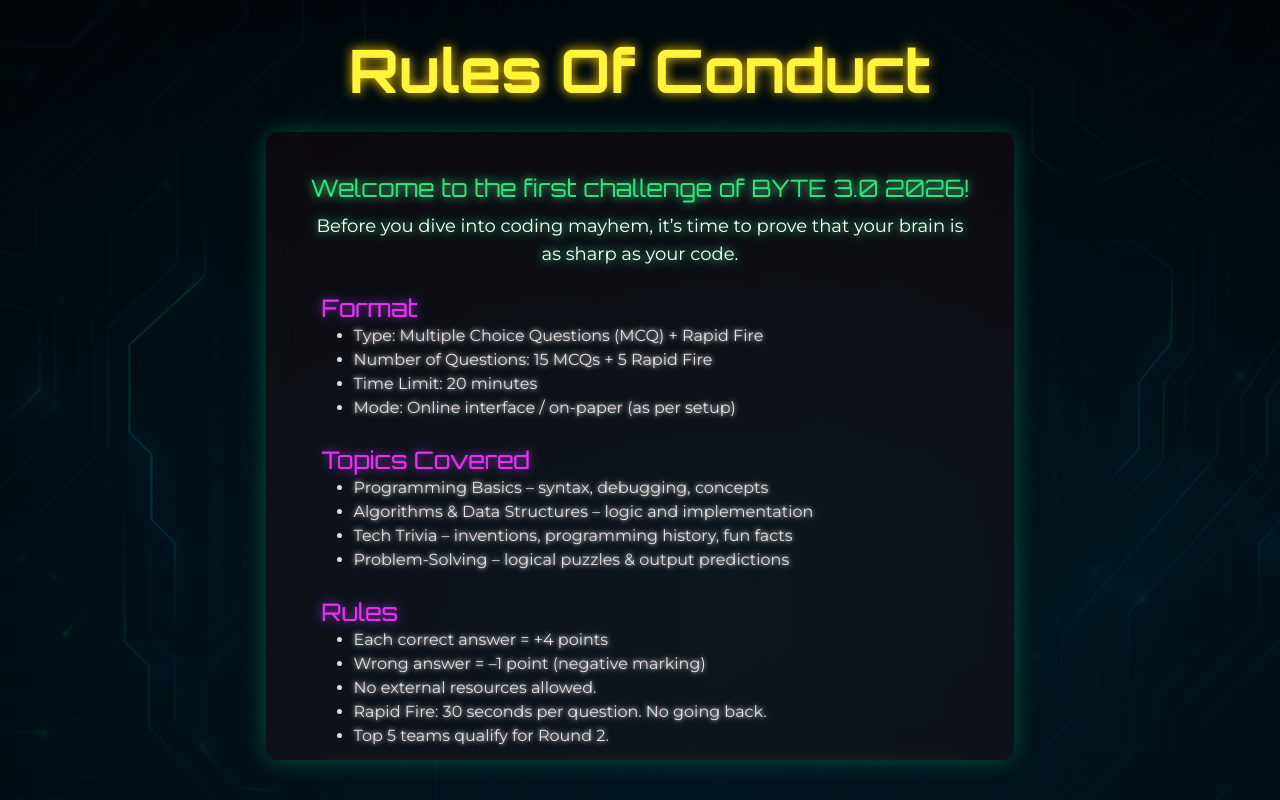
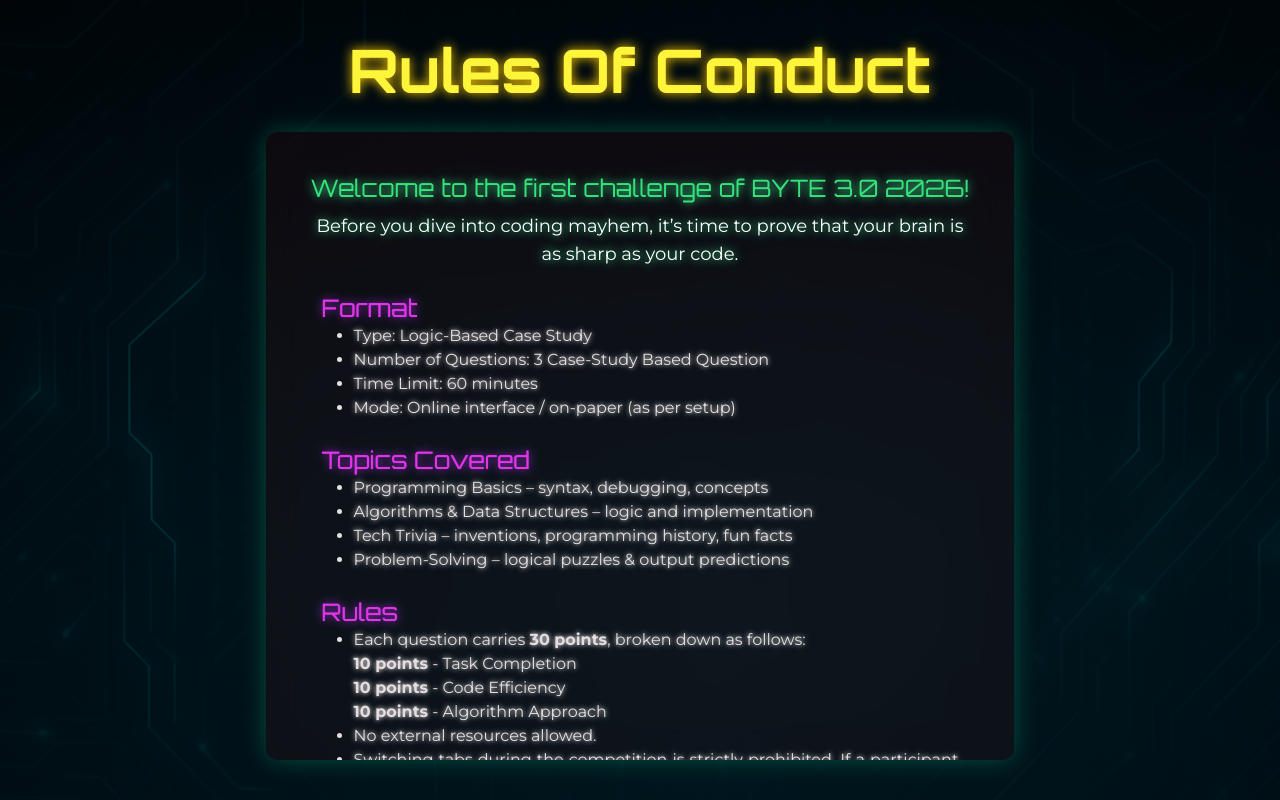
Before and after one commit to pulkitgaba009/Codex-SecondRound-Website, a React (Vite) app in the folder frontend/: page /rules in a window 1280 px wide. Built offline with nearby package versions, Linux system fonts and the light colour scheme.

Commit message:
update rules for BYTE 3.0

```diff
--- a/frontend/src/Components/Rules.jsx
+++ b/frontend/src/Components/Rules.jsx
@@ -78,9 +78,9 @@
               transition={{ duration: 0.8 }}
               className="rulePara list-disc ml-5"
             >
-              <li>Type: Multiple Choice Questions (MCQ) + Rapid Fire</li>
-              <li>Number of Questions: 15 MCQs + 5 Rapid Fire</li>
-              <li>Time Limit: 20 minutes</li>
+              <li>Type: Logic-Based Case Study</li>
+              <li>Number of Questions: 3 Case-Study Based Question</li>
+              <li>Time Limit: 60 minutes</li>
               <li>Mode: Online interface / on-paper (as per setup)</li>
             </motion.ul>
 
@@ -128,11 +128,14 @@
               transition={{ duration: 0.8 }}
               className="rulePara list-disc ml-5"
             >
-              <li>Each correct answer = +4 points</li>
-              <li>Wrong answer = –1 point (negative marking)</li>
+              <li>Each question carries <strong>30 points</strong>, broken down as follows:</li>
+              <ul>
+                  <li><strong>10 points</strong> - Task Completion</li>
+                  <li><strong>10 points</strong> - Code Efficiency</li>
+                  <li><strong>10 points</strong> - Algorithm Approach</li>
+              </ul>
               <li>No external resources allowed.</li>
-              <li>Rapid Fire: 30 seconds per question. No going back.</li>
-              <li>Top 5 teams qualify for Round 2.</li>
+              <li>Switching tabs during the competition is strictly prohibited. If a participant is found switching tabs, their test/session will be automatically locked/submitted, and they will be directly disqualified from the round.</li>
             </motion.ul>
 
             <br />
```
